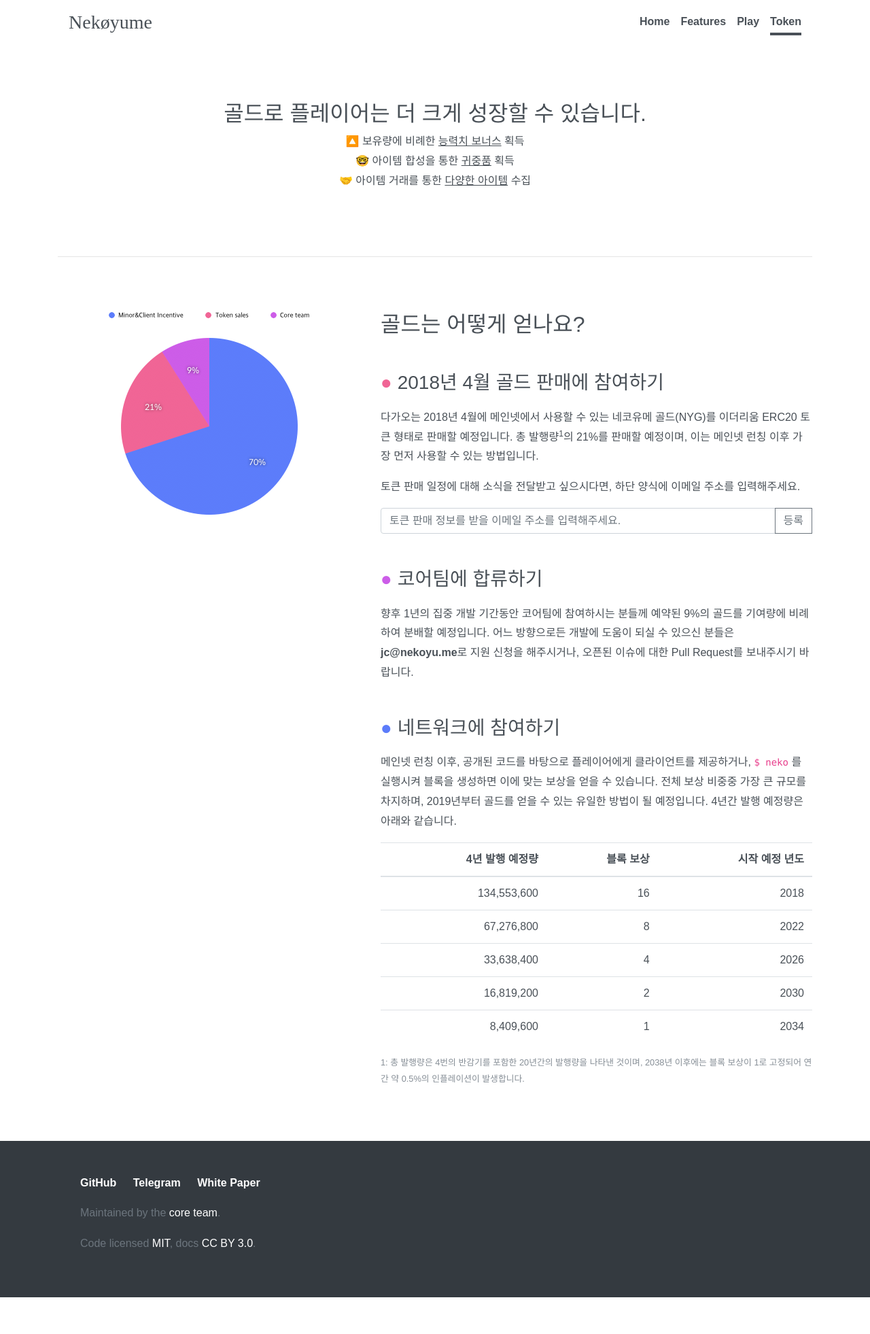
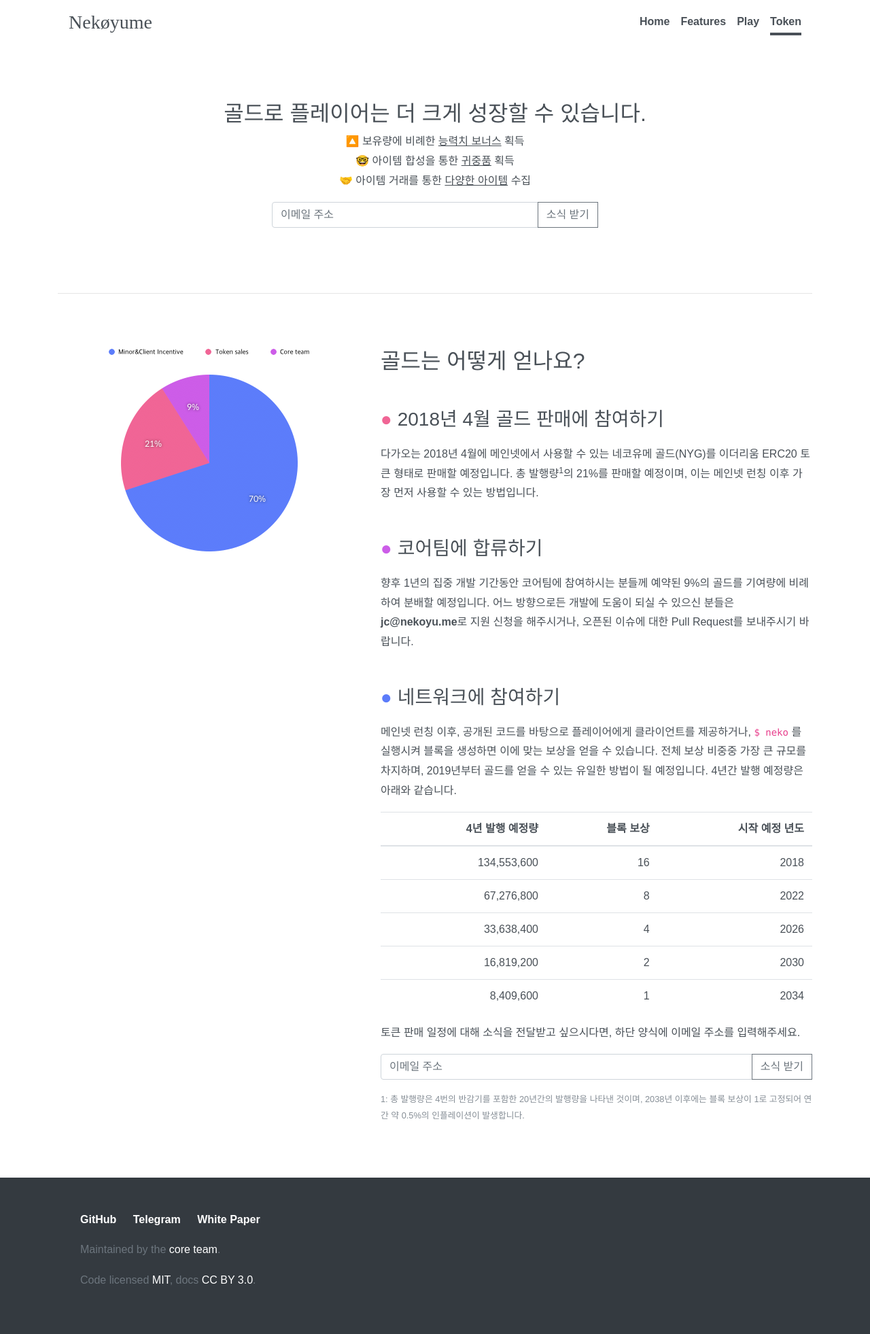
Before and after one commit to nekoyume/nekoyume.github.io, a Jekyll site: the page built from token.html, in a window 1280 px wide. Shown: the whole page at 68% size. Built offline with Jekyll 4.4.1, drawn with Linux system fonts in a browser that asks for light colours; nearby versions of some CDN libraries; some web fonts are replaced; before the commit the page ends 1908 px from its top, so only the background shows below that.

Commit message:
Adjust email form location

```diff
--- /dev/null
+++ b/_includes/email_form.html
@@ -0,0 +1,9 @@
+<form action="https://nekoyu.us12.list-manage.com/subscribe/post?u=199c8e032eb7e1922b17ddbed&amp;id=b29539c3e3" method="post" id="mc-embedded-subscribe-form" name="mc-embedded-subscribe-form" class="validate" target="_blank" novalidate>
+  <div class="input-group mb-3">
+      <input type="email" class="form-control" placeholder="이메일 주소" aria-label="이메일 주소를 입력해주세요." aria-describedby="basic-addon2" name="EMAIL">
+      <div class="input-group-append">
+        <button class="btn btn-outline-secondary" type="submit">소식 받기</button>
+      </div>
+      <div style="position: absolute; left: -5000px;" aria-hidden="true"><input type="text" name="b_199c8e032eb7e1922b17ddbed_b29539c3e3" tabindex="-1" value=""></div>
+  </div>
+</form>
--- a/css/style.scss
+++ b/css/style.scss
@@ -270,6 +270,18 @@ video.demo {
       }
     }
 
+    .hero-email-form {
+      width: 480px;
+      margin-left:auto;
+      margin-right:auto;
+    }
+
+    @media (max-width: 48em) {
+      .hero-email-form {
+        width: 80%;
+      }
+    }
+
     .emoji {
       width: 14px;
       margin-top: -4px;
--- a/index.html
+++ b/index.html
@@ -38,7 +38,6 @@ body_class: text-center
               <li><a href="https://github.com/nekoyume">GitHub</a></li>
               <li><a href="https://t.me/nekoyume">Telegram</a></li>
             </ul>
-            <p>Code licensed <a href="https://github.com/nekoyume/nekoyume/blob/master/LICENSE" target="_blank" rel="license noopener">MIT</a>, docs <a href="https://creativecommons.org/licenses/by/3.0/" target="_blank" rel="license noopener">CC BY 3.0</a>.</p>
           </div>
         </footer>
       </div>
--- a/token.html
+++ b/token.html
@@ -13,6 +13,9 @@ html_class: white token
       <li>🤓 아이템 합성을 통한 <u>귀중품</u> 획득</li>
       <li>🤝 아이템 거래를 통한 <u>다양한 아이템</u> 수집</li>
     </ul>
+    <div class="hero-email-form">
+      {% include email_form.html %}
+    </div>
   </div>
 </div>
 <hr>
@@ -24,16 +27,6 @@ html_class: white token
     <h2>골드는 어떻게 얻나요?</h2>
     <h3 class="token-method sales"><span>●</span> 2018년 4월 골드 판매에 참여하기</h3>
     <p>다가오는 2018년 4월에 메인넷에서 사용할 수 있는 네코유메 골드(NYG)를 이더리움 ERC20 토큰 형태로 판매할 예정입니다. 총 발행량<sup>1</sup>의 21%를 판매할 예정이며, 이는 메인넷 런칭 이후 가장 먼저 사용할 수 있는 방법입니다.</p>
-    <p>토큰 판매 일정에 대해 소식을 전달받고 싶으시다면, 하단 양식에 이메일 주소를 입력해주세요.</p>
-    <form action="https://nekoyu.us12.list-manage.com/subscribe/post?u=199c8e032eb7e1922b17ddbed&amp;id=b29539c3e3" method="post" id="mc-embedded-subscribe-form" name="mc-embedded-subscribe-form" class="validate" target="_blank" novalidate>
-      <div class="input-group mb-3">
-          <input type="email" class="form-control" placeholder="토큰 판매 정보를 받을 이메일 주소를 입력해주세요." aria-label="이메일 주소를 입력해주세요." aria-describedby="basic-addon2" name="EMAIL">
-          <div class="input-group-append">
-            <button class="btn btn-outline-secondary" type="submit">등록</button>
-          </div>
-          <div style="position: absolute; left: -5000px;" aria-hidden="true"><input type="text" name="b_199c8e032eb7e1922b17ddbed_b29539c3e3" tabindex="-1" value=""></div>
-      </div>
-    </form>
     <h3 class="token-method team"><span>●</span> 코어팀에 합류하기</h3>
     <p>향후 1년의 집중 개발 기간동안 코어팀에 참여하시는 분들께 예약된 9%의 골드를 기여량에 비례하여 분배할 예정입니다. 어느 방향으로든 개발에 도움이 되실 수 있으신 분들은 <a class="mail" href="mailto:jc@nekoyu.me">jc@nekoyu.me</a>로 지원 신청을 해주시거나, 오픈된 이슈에 대한 Pull Request를 보내주시기 바랍니다.</p>
 
@@ -76,6 +69,8 @@ html_class: white token
         </tr>
       </tbody>
     </table>
+    <p>토큰 판매 일정에 대해 소식을 전달받고 싶으시다면, 하단 양식에 이메일 주소를 입력해주세요.</p>
+    {% include email_form.html %}
     <small>1: 총 발행량은 4번의 반감기를 포함한 20년간의 발행량을 나타낸 것이며, 2038년 이후에는 블록 보상이 1로 고정되어 연간 약 0.5%의 인플레이션이 발생합니다.</small>
   </div>
 </div>
```
